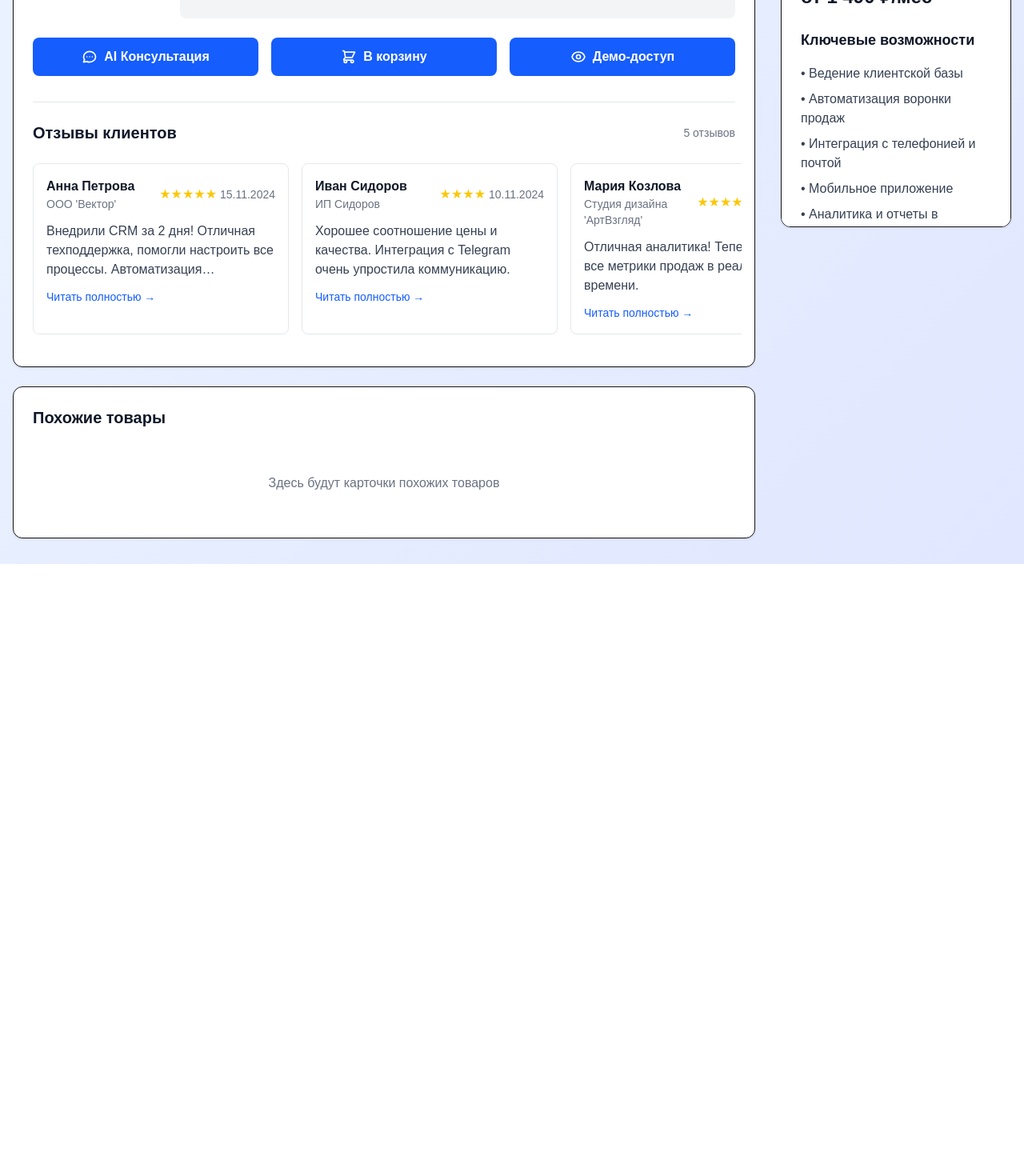
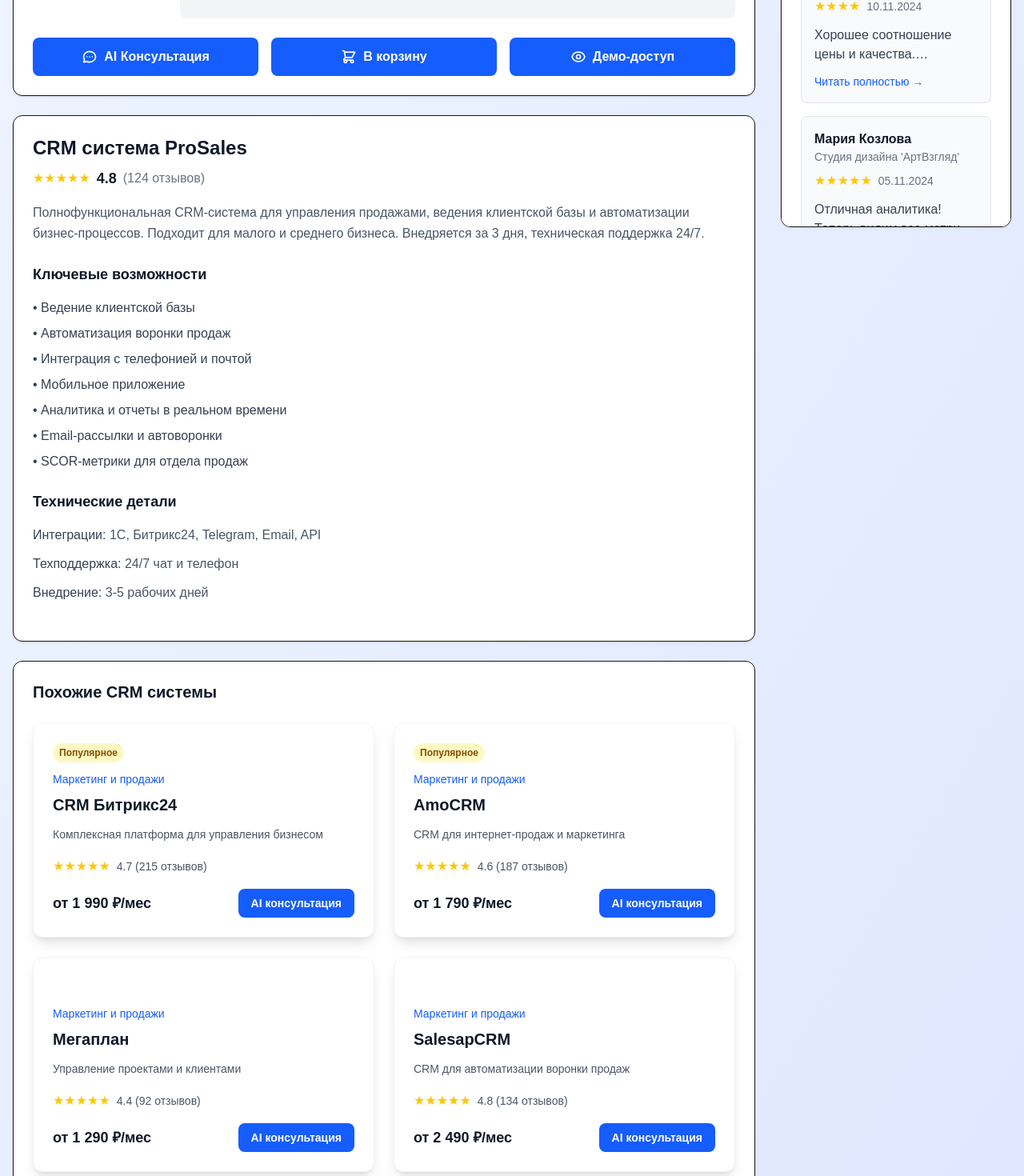
Before and after one commit to JAKLINE95/techconnect-pro, a Next.js app: page /product/1 in a window 1280 px wide. Shown: the part 600-2070 px from the top of the page at 80% size. Before the commit the page ends 1305 px from the top, so only its background shows below. Built offline with nearby package versions, Linux system fonts and the light colour scheme.

Commit message:
add similar CRM products with cards from main page style

```diff
--- a/app/product/[id]/page.tsx
+++ b/app/product/[id]/page.tsx
@@ -99,12 +99,67 @@
   }
 ];
 
+// Похожие CRM системы
+const similarProducts = [
+  {
+    id: 2,
+    name: "CRM Битрикс24",
+    description: "Комплексная платформа для управления бизнесом",
+    category: "Маркетинг и продажи",
+    price: "от 1 990 ₽/мес",
+    rating: 4.7,
+    reviews: 215,
+    isPopular: true
+  },
+  {
+    id: 3,
+    name: "AmoCRM",
+    description: "CRM для интернет-продаж и маркетинга",
+    category: "Маркетинг и продажи",
+    price: "от 1 790 ₽/мес",
+    rating: 4.6,
+    reviews: 187,
+    isPopular: true
+  },
+  {
+    id: 4,
+    name: "Мегаплан",
+    description: "Управление проектами и клиентами",
+    category: "Маркетинг и продажи",
+    price: "от 1 290 ₽/мес",
+    rating: 4.4,
+    reviews: 92
+  },
+  {
+    id: 5,
+    name: "SalesapCRM",
+    description: "CRM для автоматизации воронки продаж",
+    category: "Маркетинг и продажи",
+    price: "от 2 490 ₽/мес",
+    rating: 4.8,
+    reviews: 134
+  }
+];
+
 export default function ProductPage() {
   const [isAIChatOpen, setIsAIChatOpen] = useState(false);
   const [selectedVideo, setSelectedVideo] = useState(1);
   const [isFavorite, setIsFavorite] = useState(false);
   const [selectedReview, setSelectedReview] = useState(null);
+  const [selectedProduct, setSelectedProduct] = useState(null);
   const router = useRouter();
+
+  // Функция для открытия AI-чата
+  const openAIChat = (product, e) => {
+    e.stopPropagation();
+    setSelectedProduct(product);
+    setIsAIChatOpen(true);
+  };
+
+  // Функция для перехода на страницу товара
+  const goToProductPage = (productId) => {
+    router.push(`/product/${productId}`);
+  };
 
   return (
     <div className="min-h-screen bg-gradient-to-br from-blue-50 to-indigo-100">
@@ -131,9 +186,9 @@
         </nav>
 
         <div className="grid grid-cols-1 xl:grid-cols-4 gap-8">
-          {/* Левая колонка - Видео и действия (шире) */}
+          {/* Левая колонка - Видео и описание продукта */}
           <div className="xl:col-span-3 space-y-6">
-            {/* Видео блок - шире */}
+            {/* Видео блок */}
             <div className="bg-white rounded-xl shadow-sm border p-6">
               <div className="flex justify-between items-center mb-6">
                 <h3 className="text-xl font-semibold text-gray-900">Видео-презентация</h3>
@@ -151,7 +206,7 @@
                 </button>
               </div>
 
-              {/* Горизонтальный layout видео - шире */}
+              {/* Горизонтальный layout видео */}
               <div className="flex gap-6">
                 {/* Миниатюры слева */}
                 <div className="flex flex-col gap-3 w-40">
@@ -180,7 +235,7 @@
                   ))}
                 </div>
 
-                {/* Основное видео - шире */}
+                {/* Основное видео */}
                 <div className="flex-1">
                   <div className="bg-gray-100 rounded-lg aspect-video flex items-center justify-center">
                     <div className="text-center text-gray-600">
@@ -227,79 +282,30 @@
                   <span>Демо-доступ</span>
                 </button>
               </div>
-
-              {/* Блок отзывов с горизонтальным скроллом */}
-              <div className="mt-8 pt-6 border-t border-gray-200">
-                <div className="flex justify-between items-center mb-6">
-                  <h3 className="text-xl font-semibold text-gray-900">Отзывы клиентов</h3>
-                  <span className="text-sm text-gray-500">{reviewsData.length} отзывов</span>
-                </div>
-
-                <div className="flex space-x-4 overflow-x-auto pb-4 -mx-2 px-2 scrollbar-hide">
-                  {reviewsData.map((review) => (
-                    <div
-                      key={review.id}
-                      onClick={() => setSelectedReview(review)}
-                      className="flex-shrink-0 w-80 bg-white border border-gray-200 rounded-lg p-4 cursor-pointer hover:shadow-md transition-shadow"
-                    >
-                      <div className="flex items-center justify-between mb-3">
-                        <div>
-                          <div className="font-semibold text-gray-900">{review.name}</div>
-                          <div className="text-sm text-gray-500">{review.company}</div>
-                        </div>
-                        <div className="flex items-center gap-1">
-                          <div className="flex text-yellow-400">
-                            {'★'.repeat(review.rating)}
-                          </div>
-                          <span className="text-sm text-gray-500">{review.date}</span>
-                        </div>
-                      </div>
-                      <p className="text-gray-700 line-clamp-3">{review.excerpt}</p>
-                      <div className="mt-3 text-sm text-blue-600 font-medium">
-                        Читать полностью →
-                      </div>
-                    </div>
-                  ))}
-                </div>
-              </div>
             </div>
 
-            {/* Здесь будут похожие товары */}
+            {/* Описание продукта под видео */}
             <div className="bg-white rounded-xl shadow-sm border p-6">
-              <h3 className="text-xl font-semibold text-gray-900 mb-6">Похожие товары</h3>
-              <p className="text-center text-gray-500 py-8">
-                Здесь будут карточки похожих товаров
-              </p>
-            </div>
-          </div>
-
-          {/* Правая колонка - Информация о продукте со скроллингом */}
-          <div className="xl:col-span-1">
-            <div className="bg-white rounded-xl shadow-sm border p-6 sticky top-8 max-h-[calc(100vh-4rem)] overflow-y-auto">
               <div className="mb-6">
                 <h1 className="text-2xl font-bold text-gray-900 mb-2">
                   {productData.name}
                 </h1>
-                <div className="flex items-center gap-4">
+                {/* Рейтинг и отзывы */}
+                <div className="flex items-center gap-4 mb-4">
                   <div className="flex items-center gap-2">
                     <div className="flex text-yellow-400">
                       {'★'.repeat(5)}
                     </div>
                     <span className="text-lg font-semibold text-gray-900">{productData.rating}</span>
-                    <span className="text-gray-500">({productData.reviews})</span>
+                    <span className="text-gray-500">({productData.reviews} отзывов)</span>
                   </div>
                 </div>
+                <p className="text-gray-600 leading-relaxed">
+                  {productData.fullDescription}
+                </p>
               </div>
 
-              <p className="text-gray-600 mb-6 leading-relaxed">
-                {productData.fullDescription}
-              </p>
-
-              <div className="text-2xl font-bold text-gray-900 mb-6 border-t pt-6">
-                {productData.price}
-              </div>
-
-              {/* Ключевые возможности - под описанием продукта */}
+              {/* Ключевые возможности */}
               <div className="mb-6">
                 <h3 className="text-lg font-semibold text-gray-900 mb-4">Ключевые возможности</h3>
                 <div className="space-y-2">
@@ -311,7 +317,7 @@
                 </div>
               </div>
 
-              {/* Технические детали - под ключевыми возможностями */}
+              {/* Технические детали */}
               <div className="mb-6">
                 <h3 className="text-lg font-semibold text-gray-900 mb-4">Технические детали</h3>
                 <div className="space-y-3">
@@ -329,11 +335,112 @@
                   </div>
                 </div>
               </div>
+            </div>
 
-              {/* Поставщик - просто текст без акцента */}
-              <div className="pt-6 border-t border-gray-200">
-                <div className="text-sm text-gray-600">Поставщик</div>
-                <div className="text-gray-900">{productData.vendor}</div>
+            {/* Похожие товары */}
+            <div className="bg-white rounded-xl shadow-sm border p-6">
+              <h3 className="text-xl font-semibold text-gray-900 mb-6">Похожие CRM системы</h3>
+
+              <div className="grid grid-cols-1 md:grid-cols-2 gap-6">
+                {similarProducts.map((product) => (
+                  <div
+                    key={product.id}
+                    onClick={() => goToProductPage(product.id)}
+                    className="bg-white rounded-xl shadow-lg hover:shadow-xl transition-shadow p-6 cursor-pointer hover:border-2 hover:border-blue-200 border border-gray-100"
+                  >
+                    {/* Фиксированное место для бейджа */}
+                    <div className="h-6 mb-3">
+                      {product.isPopular && (
+                        <div className="inline-block bg-yellow-100 text-yellow-800 text-xs font-semibold px-2 py-1 rounded-full">
+                          Популярное
+                        </div>
+                      )}
+                    </div>
+
+                    {/* Категория */}
+                    <div className="text-sm text-blue-600 font-medium mb-2">
+                      {product.category}
+                    </div>
+
+                    {/* Название */}
+                    <h3 className="text-xl font-semibold text-gray-900 mb-3">
+                      {product.name}
+                    </h3>
+
+                    {/* Описание */}
+                    <p className="text-gray-600 mb-4 text-sm leading-relaxed">
+                      {product.description}
+                    </p>
+
+                    {/* Рейтинг */}
+                    <div className="flex items-center gap-2 mb-4">
+                      <div className="flex text-yellow-400">
+                        {'★'.repeat(5)}
+                      </div>
+                      <span className="text-sm text-gray-600">
+                        {product.rating} ({product.reviews} отзывов)
+                      </span>
+                    </div>
+
+                    {/* Цена и кнопка */}
+                    <div className="flex items-center justify-between">
+                      <div className="text-lg font-bold text-gray-900">
+                        {product.price}
+                      </div>
+                      <button
+                        onClick={(e) => openAIChat(product, e)}
+                        className="bg-blue-600 text-white px-4 py-2 rounded-lg text-sm font-semibold hover:bg-blue-700 transition-colors"
+                      >
+                        AI консультация
+                      </button>
+                    </div>
+                  </div>
+                ))}
+              </div>
+            </div>
+          </div>
+
+          {/* Правая колонка - Отзывы вертикальным скроллингом */}
+          <div className="xl:col-span-1">
+            <div className="bg-white rounded-xl shadow-sm border p-6 sticky top-8 max-h-[calc(100vh-4rem)] overflow-y-auto">
+              <div className="flex justify-between items-center mb-6">
+                <h3 className="text-xl font-semibold text-gray-900">Отзывы клиентов</h3>
+              </div>
+
+              {/* Общий рейтинг */}
+              <div className="flex items-center gap-2 mb-6 p-4 bg-gray-50 rounded-lg">
+                <div className="flex text-yellow-400 text-xl">
+                  {'★'.repeat(5)}
+                </div>
+                <span className="text-lg font-semibold text-gray-900">{productData.rating}</span>
+                <span className="text-gray-500">({productData.reviews})</span>
+              </div>
+
+              <div className="space-y-4">
+                {reviewsData.map((review) => (
+                  <div
+                    key={review.id}
+                    onClick={() => setSelectedReview(review)}
+                    className="bg-gray-50 border border-gray-200 rounded-lg p-4 cursor-pointer hover:shadow-md transition-shadow"
+                  >
+                    <div className="mb-3">
+                      <div className="font-semibold text-gray-900 truncate">{review.name}</div>
+                      <div className="text-sm text-gray-500 truncate mb-2">{review.company}</div>
+                      <div className="flex items-center gap-2">
+                        <div className="flex text-yellow-400">
+                          {'★'.repeat(review.rating)}
+                        </div>
+                        <span className="text-sm text-gray-500">{review.date}</span>
+                      </div>
+                    </div>
+                    <p className="text-gray-700 line-clamp-2">
+                      {review.excerpt}
+                    </p>
+                    <div className="mt-3 text-sm text-blue-600 font-medium">
+                      Читать полностью →
+                    </div>
+                  </div>
+                ))}
               </div>
             </div>
           </div>
@@ -387,11 +494,9 @@
               </button>
             </div>
             <div className="p-6">
-              <div className="flex items-center justify-between mb-4">
-                <div>
-                  <div className="text-lg font-semibold text-gray-900">{selectedReview.name}</div>
-                  <div className="text-sm text-gray-500">{selectedReview.company}</div>
-                </div>
+              <div className="mb-4">
+                <div className="text-lg font-semibold text-gray-900 truncate">{selectedReview.name}</div>
+                <div className="text-sm text-gray-500 truncate mb-2">{selectedReview.company}</div>
                 <div className="flex items-center gap-2">
                   <div className="flex text-yellow-400">
                     {'★'.repeat(selectedReview.rating)}
```
